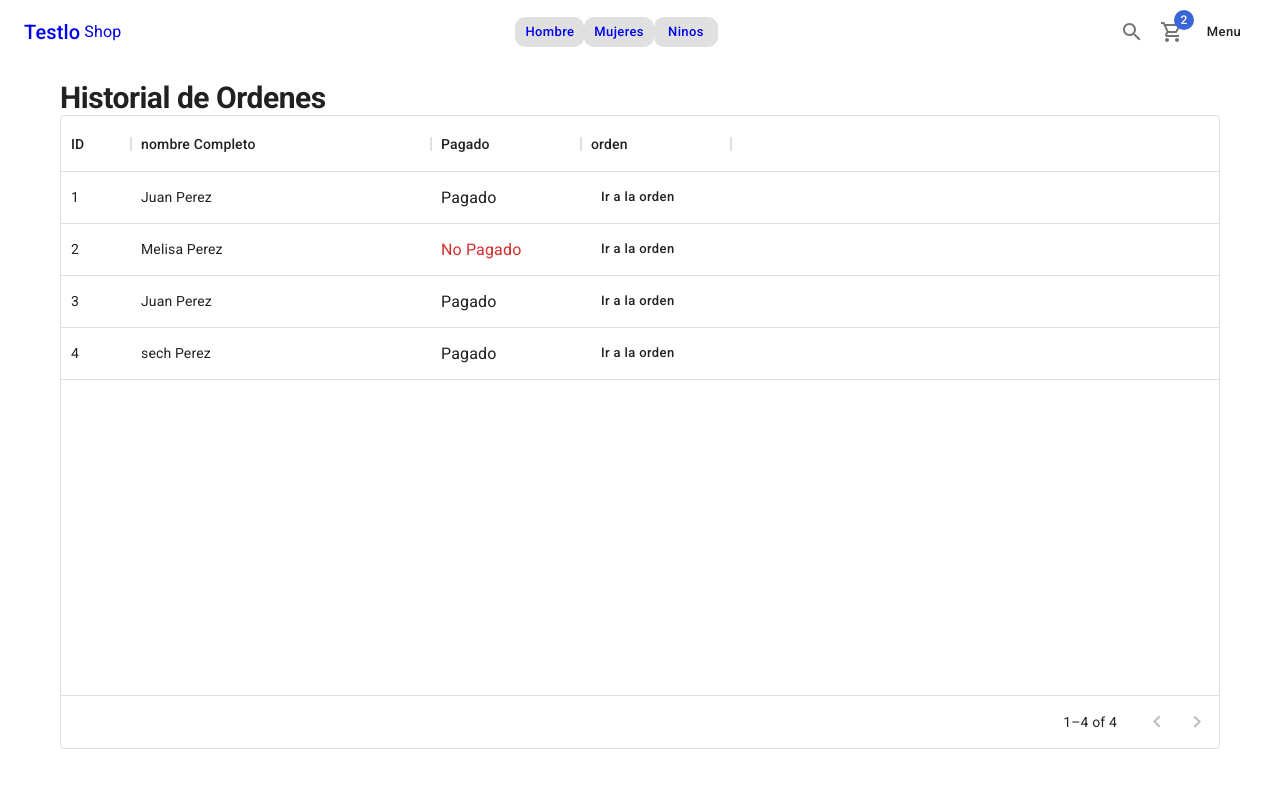
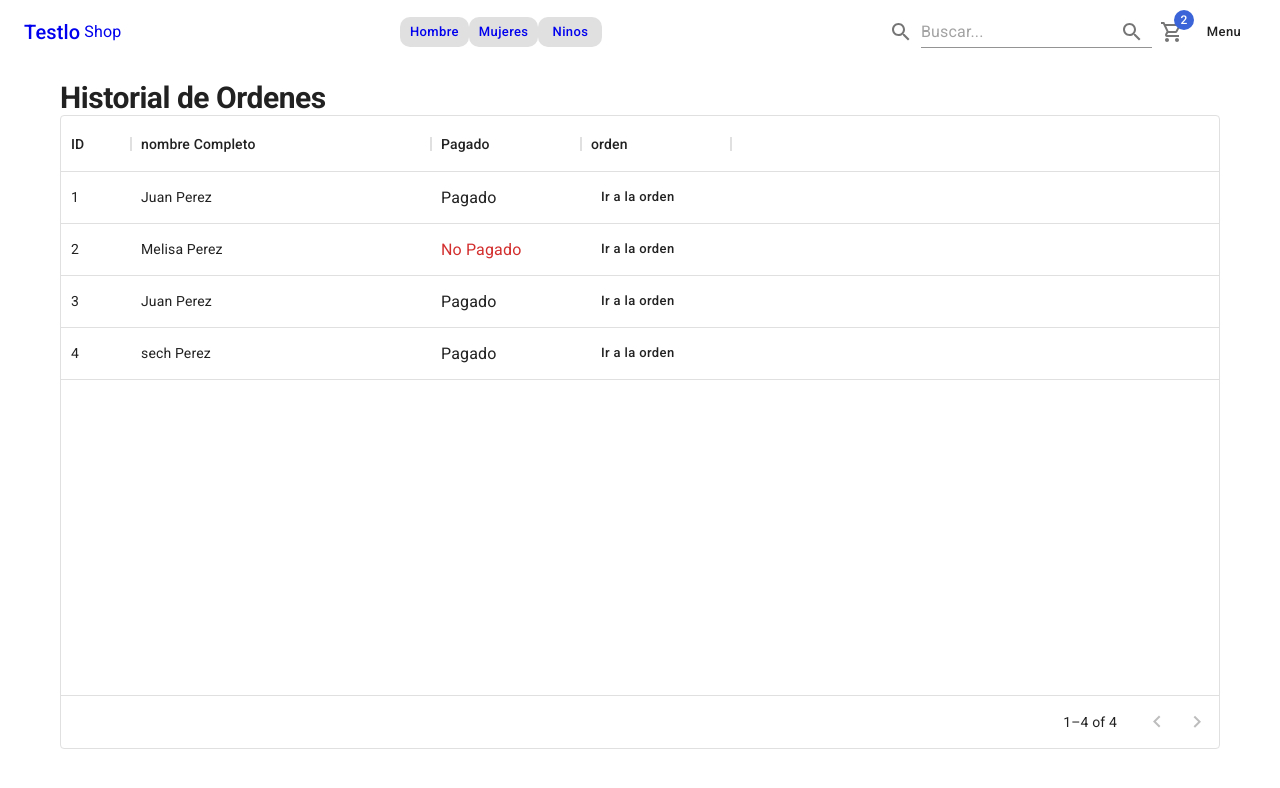
Before and after one commit to thedraxx/teslo-shop, a Next.js app: page /orders/history in a window 1280 px wide. Shown: the top 788 px of the page. Built offline with nearby package versions, Linux system fonts and the light colour scheme.

Commit message:
235 Mostrar y ocultar texto de busqueda

```diff
--- a/src/components/ui/SideMenu/SideMenu.tsx
+++ b/src/components/ui/SideMenu/SideMenu.tsx
@@ -37,6 +37,7 @@ export const SideMenu = () => {
 
                     <ListItem>
                         <Input
+                            autoFocus
                             value={searchTerm}
                             onChange={(e) => setSearchTerm(e.target.value)}
                             onKeyPress={(e) => e.key === 'Enter' ? onSearchTerm() : null}
--- a/src/components/ui/navbar/Navbar.tsx
+++ b/src/components/ui/navbar/Navbar.tsx
@@ -1,15 +1,28 @@
 import React, { useEffect, useState, useContext } from 'react'
-import { AppBar, Toolbar, Typography, Link, Box, Button, IconButton, Badge } from '@mui/material';
+import { AppBar, Toolbar, Typography, Link, Box, Button, IconButton, Badge, Input, InputAdornment } from '@mui/material';
 import NextLink from 'next/link'
 import SearchOutlinedIcon from '@mui/icons-material/SearchOutlined';
 import ShoppingCartOutlinedIcon from '@mui/icons-material/ShoppingCartOutlined';
 import { useRouter } from 'next/router';
 import { UiContext } from '../../../context/ui/UiContext';
+import { SearchOutlined } from '@mui/icons-material';
 
 export const Navbar = () => {
-
     const router = useRouter()
     const { toggleSideMenu } = useContext(UiContext)
+    const [searchTerm, setSearchTerm] = useState('');
+
+    const onSearchTerm = () => {
+        console.log(searchTerm)
+        if (searchTerm.trim().length === 0) return
+        navigateTo(`/search/${searchTerm}`)
+
+    }
+
+    const navigateTo = (url: string) => {
+        toggleSideMenu();
+        router.push(url)
+    }
 
     return (
         <AppBar>
@@ -64,7 +77,33 @@ export const Navbar = () => {
 
                 <Box sx={{ flexGrow: 1 }} />
 
+                {/*Pantallas grandes */}
                 <IconButton>
+                    <SearchOutlinedIcon />
+                </IconButton>
+                <Input
+                    autoFocus
+                    value={searchTerm}
+                    onChange={(e) => setSearchTerm(e.target.value)}
+                    onKeyPress={(e) => e.key === 'Enter' ? onSearchTerm() : null}
+                    type='text'
+                    placeholder="Buscar..."
+                    endAdornment={
+                        <InputAdornment position="end">
+                            <IconButton
+                                onClick={onSearchTerm}
+                            >
+                                <SearchOutlined />
+                            </IconButton>
+                        </InputAdornment>
+                    }
+                />
+
+                {/*Pantallas pequenas */}
+                <IconButton
+                    sx={{ display: { xs: "block", sm: "none" } }}
+                    onClick={toggleSideMenu}
+                >
                     <SearchOutlinedIcon />
                 </IconButton>
 
--- a/src/database/dbProducts.ts
+++ b/src/database/dbProducts.ts
@@ -51,3 +51,12 @@ export const getProductsByTerm = async (
 
   return products;
 };
+
+export const getAllProducts = async (): Promise<ISeedProduct[]> => {
+  await db.connect();
+
+  const products = await Product.find().select("-_id").lean();
+  await db.disconnect();
+
+  return products;
+};
```
Also changed, not shown: src/pages/search/[query].tsx (+24 -7 lines).
